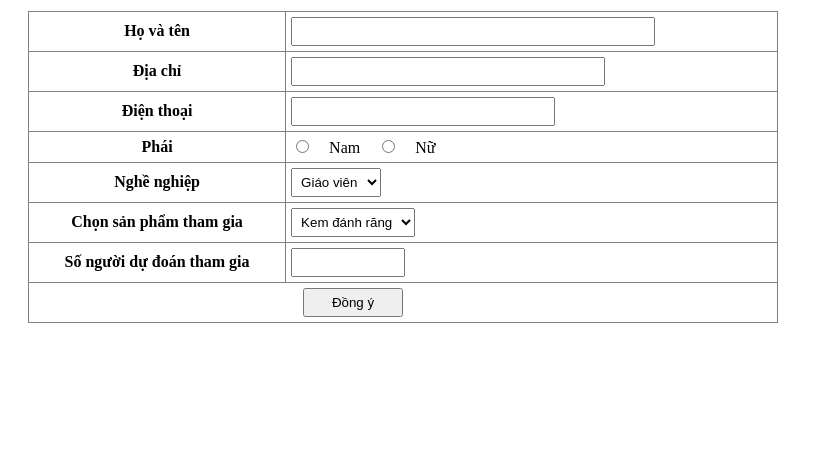
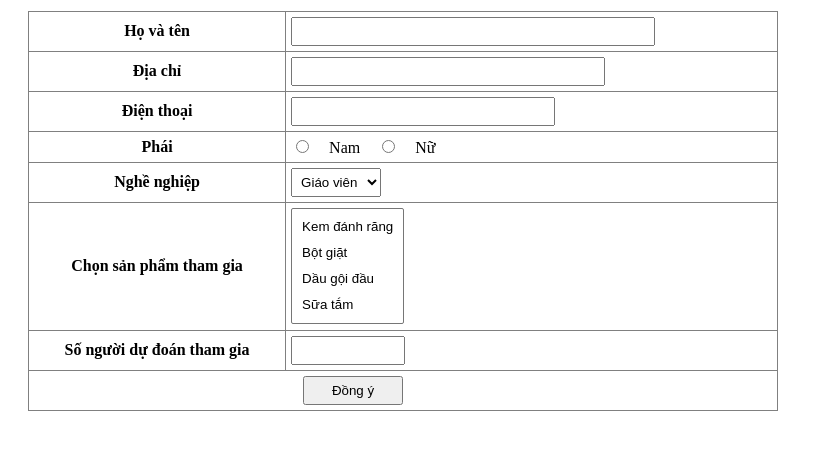
Before and after one commit to leminhung/thiet-ke-web, a plain HTML site: page Buoi2/PhieuSo3/DangKy.html in a window 1280 px wide. Shown: the part 117-566 px from the top of the page, without its empty margins (0-813 px from the left). Drawn offline with Linux system fonts and the light colour scheme.

Commit message:
fix bugs select multiple options

```diff
--- a/Buoi2/PhieuSo3/DangKy.html
+++ b/Buoi2/PhieuSo3/DangKy.html
@@ -56,7 +56,7 @@
           <tr>
             <th>Chọn sản phẩm tham gia</th>
             <td>
-              <select name="cars" id="cars">
+              <select name="cars" id="cars" multiple>
                 <option value="volvo">Kem đánh răng</option>
                 <option value="saab">Bột giặt</option>
                 <option value="mercedes">Dầu gội đầu</option>
```
